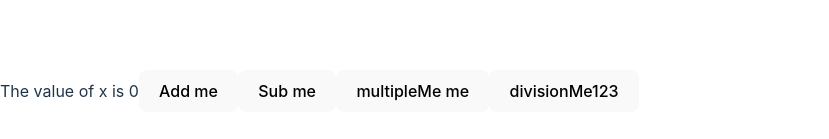
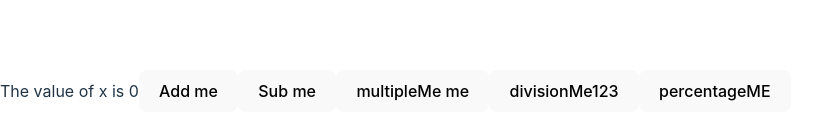
Before and after one commit to mayanksah16929/project1, a React (Vite) app: page / in a window 1280 px wide. Shown: the part 309-448 px from the top of the page, without its empty margins (0-829 px from the left). Built offline with nearby package versions, Linux system fonts and the light colour scheme.

Commit message:
second commit

```diff
--- a/src/App.jsx
+++ b/src/App.jsx
@@ -21,7 +21,9 @@ function App() {
   const divisionMe=()=>{
     setCount(x/2)
   }
-
+  const percentageME=()=>{
+    setCount(x%2)
+  }
   return (
     <>
 
@@ -33,7 +35,7 @@ The value of x is {x}
 
 <button onClick={()=>multipleMe()}>multipleMe me </button>
 <button onClick={()=>divisionMe()}>divisionMe123</button>
-
+<button onClick={()=>percentageME()}>percentageME</button>
 
     </>
   );
```
